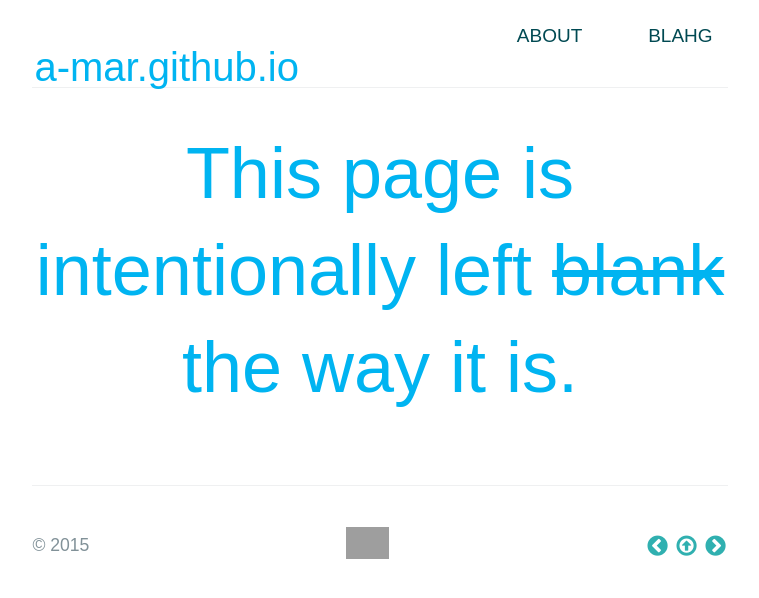
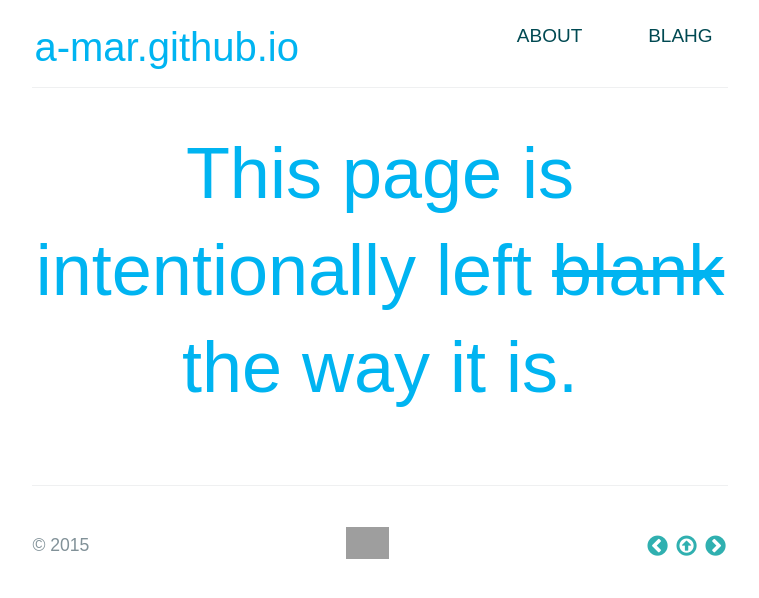
Before and after one commit to a-mar/a-mar.github.io, a Jekyll site: the page built from index.html, in a window 1280 px wide. Shown: the top 598 px of the page, without its empty margins (260-1019 px from the left). Built offline with Jekyll 4.4.1, drawn with Linux system fonts in a browser that asks for light colours; nearby versions of some CDN libraries; some web fonts are replaced; Markdown is read by kramdown in place of the engine named in the settings; grey boxes are pictures that could not be loaded.

Commit message:
Update main.css

```diff
--- a/stylesheets/main.css
+++ b/stylesheets/main.css
@@ -242,7 +242,6 @@ h6 {
   float: left;
   text-align: left;
   margin-top: 0.5em;
-  padding-top: 0.5em;
 }
    #header-left a {
      color: #00B4F1;
@@ -262,7 +261,7 @@ h6 {
   @media screen and (min-width: 42em) and (max-width: 64em) {
     #header-left {
       font-size: 1.7rem;
-      margin: 1em auto; } }
+      margin: 0.5em auto; } }
   @media screen and (max-width: 42em) {
     #header-left {
       font-size: 1.3rem;
```
